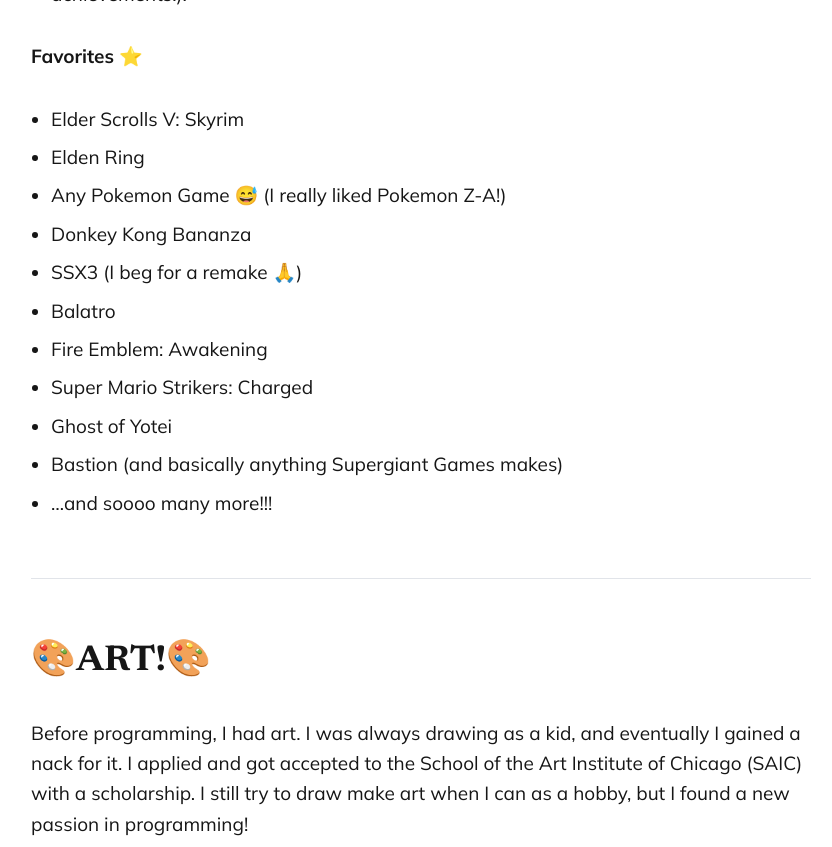
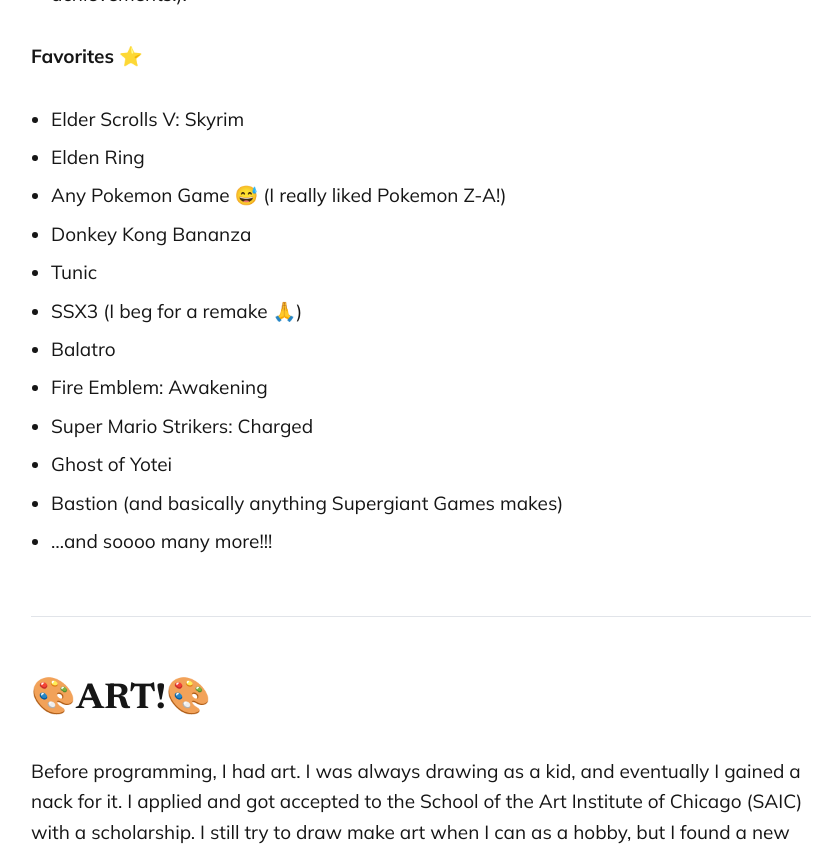
Before and after one commit to nicholaszollinger/nicholaszollinger.github.io, a Jekyll site: the page built from _pages/about.md, in a window 1280 px wide and 900 px high, scrolled down 1838 px, cut to the strip 0-847 px from the top of the window. Shown: the whole strip, without its empty margins (219-1051 px from the left). Built offline with Jekyll 4.4.1, drawn with Linux system fonts in a browser that asks for light colours; nearby versions of some CDN libraries.

Commit message:
Updated About Me
Added Tunic to favorite games. I don't know how I forgot that one.

```diff
--- a/_pages/about.md
+++ b/_pages/about.md
@@ -28,6 +28,7 @@
 - Elden Ring
 - Any Pokemon Game 😅 (I really liked Pokemon Z-A!)
 - Donkey Kong Bananza
+- Tunic
 - SSX3 (I beg for a remake 🙏)
 - Balatro
 - Fire Emblem: Awakening
```
